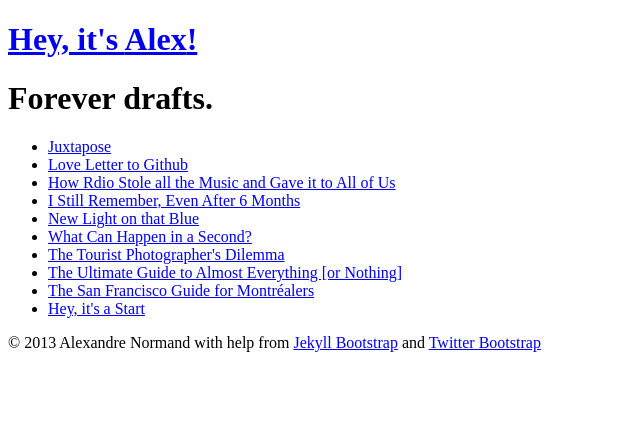
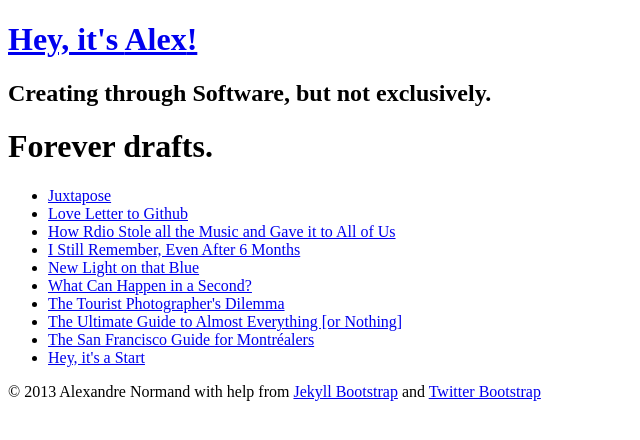
Before and after one commit to alexandre-normand/heyitsalex, a Jekyll site: the page built from index.md, in a window 1280 px wide. Shown: the top 440 px of the page, without its empty margins (0-640 px from the left). Built offline with Jekyll 4.4.1, drawn with Linux system fonts in a browser that asks for light colours.

Commit message:
Add subtitle and more tweaks to the layout.

```diff
--- a/_includes/themes/twitter/default.html
+++ b/_includes/themes/twitter/default.html
@@ -27,8 +27,8 @@
     <link rel="apple-touch-icon" sizes="72x72" href="images/apple-touch-icon-72x72.png">
     <link rel="apple-touch-icon" sizes="114x114" href="images/apple-touch-icon-114x114.png">
   -->
-    <link rel="shortcut icon" href="images/alex-normand.ico">
-    <link rel="apple-touch-icon" href="images/alex-normand.png">
+    <link rel="shortcut icon" href="/images/alex-normand.ico">
+    <link rel="apple-touch-icon" href="/images/alex-normand.png">
 
     <!-- atom & rss feed -->
     <link href="{{ BASE_PATH }}{{ site.JB.atom_path }}" type="application/atom+xml" rel="alternate" title="Sitewide ATOM Feed">
@@ -40,6 +40,7 @@
     <div class="brand">
       <div class="container">
           <a href="{{ HOME_PATH }}"><h1>Hey, it's <b>Alex</b>!</h1></a>
+          <h2 class="subtitle">Creating through Software, but not exclusively.</h2>
       </div>
     </div>
     <div class="container">
```
Also changed, not shown: assets/themes/twitter/css/style.css (+9 -0 lines), 1 other file.
